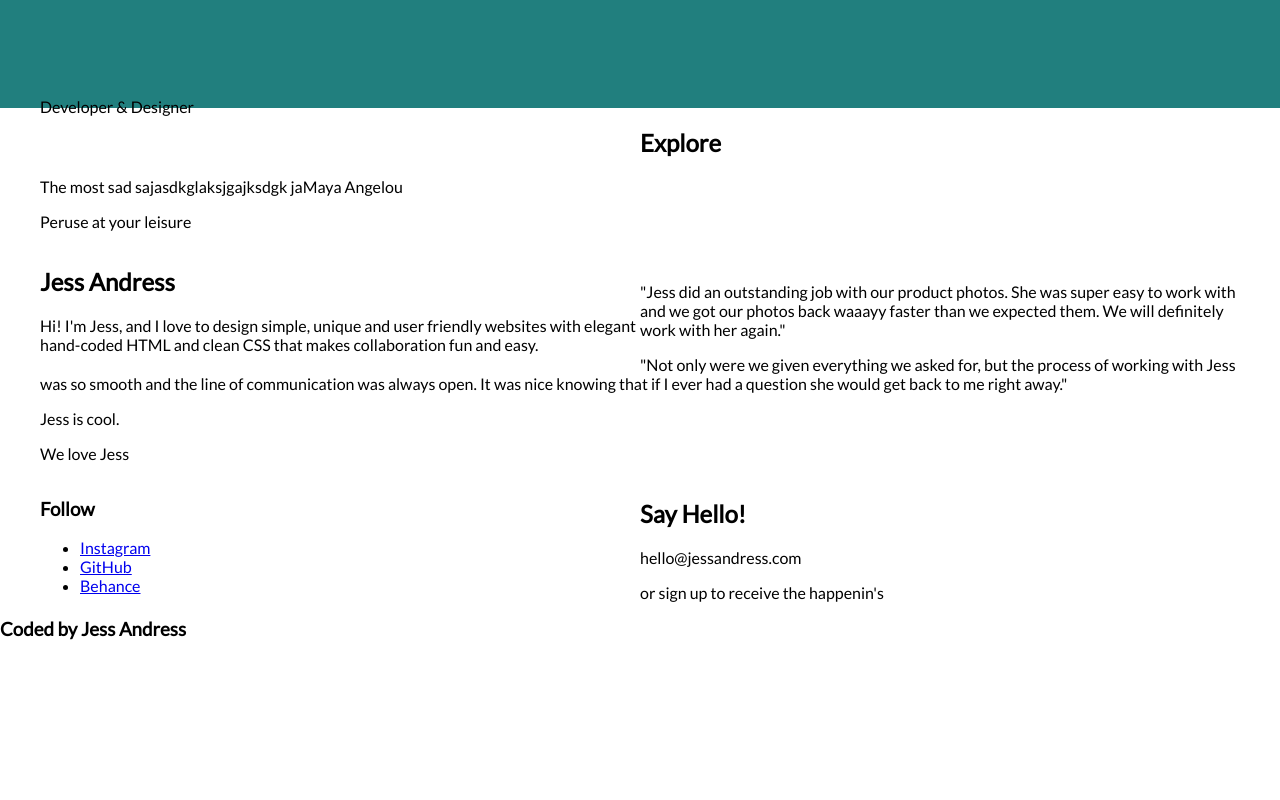
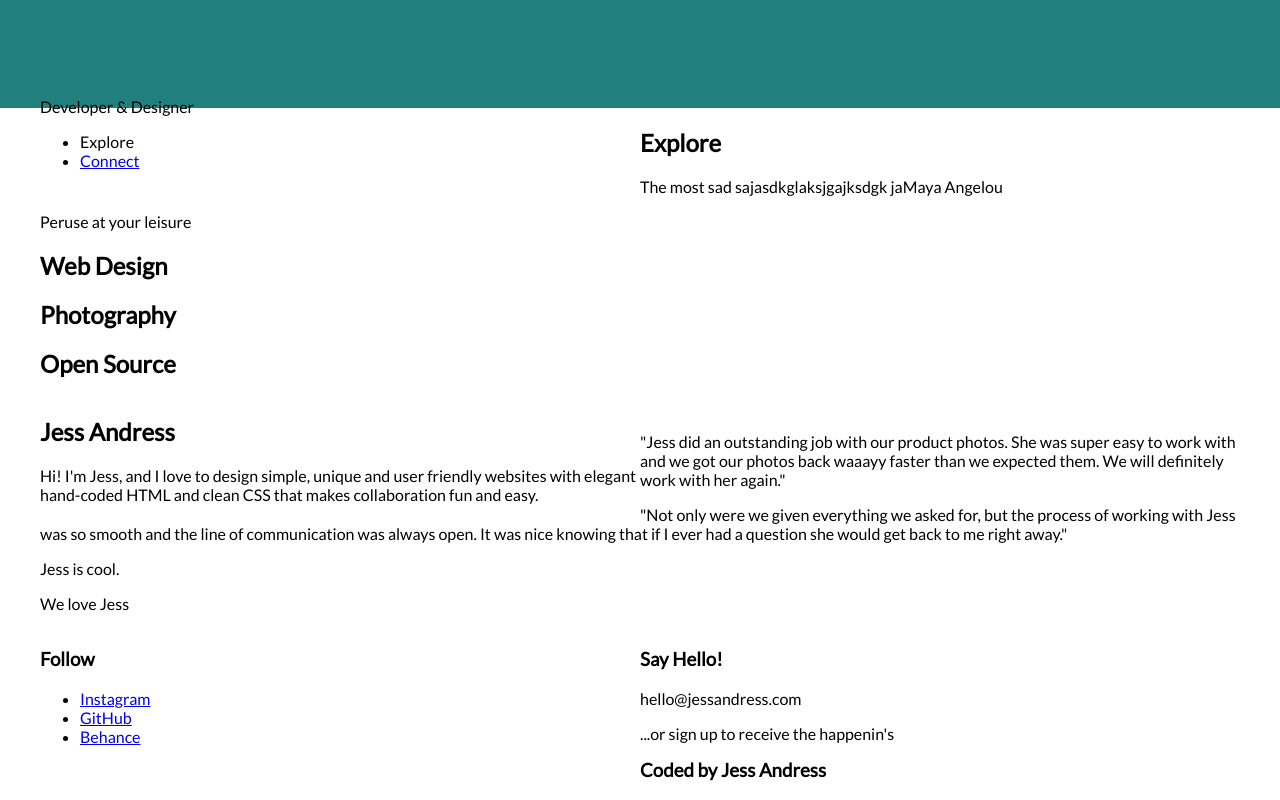
Before and after one commit to jessandress/ja-portfolio-project, a plain HTML site: page index.html in a window 1280 px wide. Shown: the part 692-1492 px from the top of the page. Before the commit the page ends 1350 px from the top, so only its background shows below. Drawn offline with Linux system fonts and the light colour scheme; a web font is replaced by a local one.

Commit message:
I added nav to the html

```diff
--- a/index.html
+++ b/index.html
@@ -13,6 +13,11 @@
           <div class="half-width">
             <h1>Jess Andress</h1>
             <p> Developer & Designer</p>
+            <nav>
+              <ul>
+                <li>Explore</li>
+                <li><a href="#connect">Connect</a></li>
+              </ul>
             </div>
           <div class="half-width">
             <img id="header image" src="img/bust.jpg" alt="profile picture of Jess Andress">
@@ -25,6 +30,16 @@
               <h2>Explore</h2>
               <p>The most sad sajasdkglaksjgajksdgk ja<span>Maya Angelou</span></p>
               <p>Peruse at your leisure</p>
+            </div>
+            <div class="quarter-width">
+              <h2>Web Design</h2>
+            </div>
+            <div class="quarter-width">
+              <h2>Photography</h2>
+            </div>
+            <div class="quarter-width">
+              <h2>Open Source<h2>
+            </div>
         <section id= "about">
           <div class=full-width>
             <div class="half-width">
@@ -32,7 +47,7 @@
               <p> Hi! I'm Jess, and I love to design simple, unique and user friendly websites with elegant hand-coded HTML and clean CSS that makes collaboration fun and easy.</p>
             </div>
             <div class="half-with">
-              <img src>
+              <img src= >
           </div>
         </section>
         <section id="testimonials">
@@ -59,11 +74,12 @@
                 <li><a href="https://www.instagram.com/jessieandress">Instagram</a></li>
                 <li><a href="https://github.com/jessandress">GitHub</a></li>
                 <li><a href="https://www.behance.net/andressjm18f4e">Behance</a></li>
+              </ul>
             </div>
             <div class="half-width">
-              <h2>Say Hello!</h2>
+              <h3>Say Hello!</h3>
               <p>hello@jessandress.com</p>
-              <p>or sign up to receive the happenin's</p>
+              <p>...or sign up to receive the happenin's</p>
         </section>
       </main>
       <footer>
```
